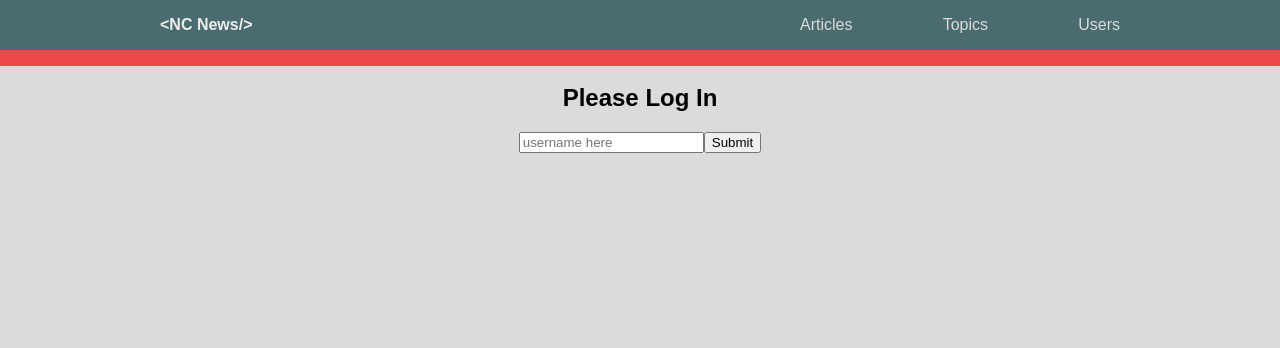
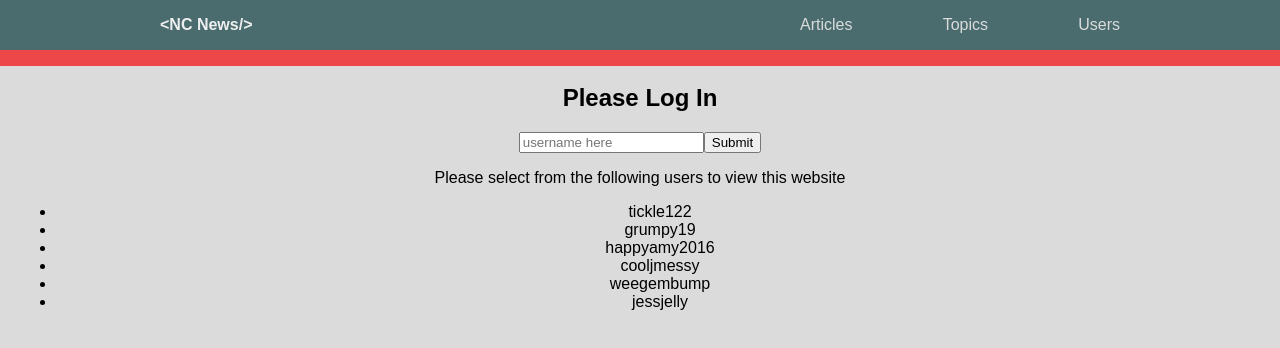
Before and after one commit to E-Randz/NC-News-FE, a React (Create React App) app: page /profile in a window 1280 px wide. Shown: the top 348 px of the page. Built offline with nearby package versions, Linux system fonts and the light colour scheme.

Commit message:
list users on login page

```diff
--- a/src/components/Auth.jsx
+++ b/src/components/Auth.jsx
@@ -21,6 +21,17 @@ class Auth extends Component {
           <button>Submit</button>
         </form>
         {userErr && <p>Invalid Username</p>}
+        <div>
+          <p>Please select from the following users to view this website</p>
+          <ul>
+            <li>tickle122</li>
+            <li>grumpy19</li>
+            <li>happyamy2016</li>
+            <li>cooljmessy</li>
+            <li>weegembump</li>
+            <li>jessjelly</li>
+          </ul>
+        </div>
       </div>
     );
   }
```
